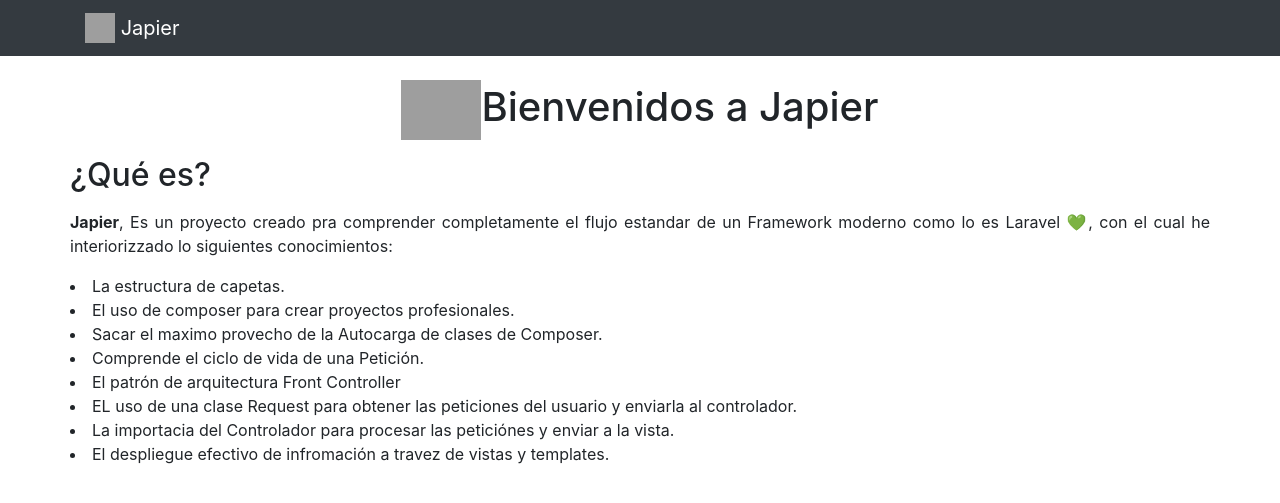
After one commit to javieramayapat/frameworkjapier, a PHP site: template views/home.php in a window 1280 px wide. The commit adds this page. Shown: the top 503 px of the page. Run offline with PHP 8.4, Linux system fonts and the light colour scheme; the template is opened without the code that fills it, so the values that code supplies are empty; grey boxes are pictures that could not be loaded.

Commit message:
Ceación de la vista Home y layout del Framework

```diff
--- a/app/Http/Controllers/HomeController.php
+++ b/app/Http/Controllers/HomeController.php
@@ -14,6 +14,6 @@ class HomeController
      */
     public function index()
     {
-        return new Response("index");
+        return new Response("home");
     }
 }
--- a/app/Http/Response.php
+++ b/app/Http/Response.php
@@ -28,10 +28,10 @@ class Response
         $view = $this->getView();
 
         // Obtener el contendio que se pintara a en la vista.
-        $content = file_get_contents(__DIR__ . "../../views/$view.php");
+        $content = file_get_contents( __DIR__ . "/../../views/$view.php");
 
         // Plantilla base para renderizar contenido.
-        require __DIR__ . "../../views/layout.php";
+        require __DIR__ . "/../../views/layout.php";
     }
 
 }
--- /dev/null
+++ b/views/home.php
@@ -0,0 +1,21 @@
+<div class="co-8">
+    <div class="text-center mb-3">
+        <h1><img src="https://www.flaticon.es/svg/vstatic/svg/4404/4404873.svg?token=exp=1616607173~hmac=284875b079d487da0b694665a546c329" alt="" style="height: 60px;">Bienvenidos a Japier</h1>
+    </div>
+
+    <h2 class="mb-3">¿Qué es?</h2>
+
+    <p class="text-justify"><strong>Japier</strong>, Es un proyecto creado pra comprender completamente el flujo estandar de un Framework moderno como lo es Laravel 💚, con el cual he interiorizzado lo siguientes conocimientos:</p>
+    <p>
+        <li>La estructura de capetas. </li>
+        <li>El uso de composer para crear proyectos profesionales. </li>
+        <li>Sacar el maximo provecho de la Autocarga de clases de Composer. </li>
+        <li>Comprende el ciclo de vida de una Petición.</li>
+        <li>El patrón de arquitectura Front Controller</li>
+        <li>EL uso de una clase Request para obtener las peticiones del usuario y enviarla al controlador.</li>
+        <li>La importacia del Controlador para procesar las peticiónes y enviar a la vista. </li>
+        <li>El despliegue efectivo de infromación a travez de vistas y templates.</li>
+    </p>
+
+
+</div>
--- /dev/null
+++ b/views/layout.php
@@ -0,0 +1,31 @@
+<!DOCTYPE html>
+<html lang="en">
+
+<head>
+    <meta charset="UTF-8">
+    <meta http-equiv="X-UA-Compatible" content="IE=edge">
+    <meta name="viewport" content="width=device-width, initial-scale=1.0">
+    <title>Japier Framework</title>
+    <link rel="stylesheet" href="https://maxcdn.bootstrapcdn.com/bootstrap/4.0.0/css/bootstrap.min.css" integrity="sha384-Gn5384xqQ1aoWXA+058RXPxPg6fy4IWvTNh0E263XmFcJlSAwiGgFAW/dAiS6JXm" crossorigin="anonymous">
+</head>
+
+<body>
+
+    <nav class="navbar navbar-expand-lg navbar-dark bg-dark mb-4">
+        <div class="container">
+            <a class="navbar-brand" href="/">
+                <img src="https://www.flaticon.es/svg/vstatic/svg/4404/4404873.svg?token=exp=1616607173~hmac=284875b079d487da0b694665a546c329" width="30" height="30" class="d-inline-block align-top" alt="">
+                Japier
+            </a>
+        </div>
+    </nav>
+
+    <div class="container">
+        <div class="row">
+            <?php echo $content ?>
+        </div>
+    </div>
+
+</body>
+
+</html>
```
